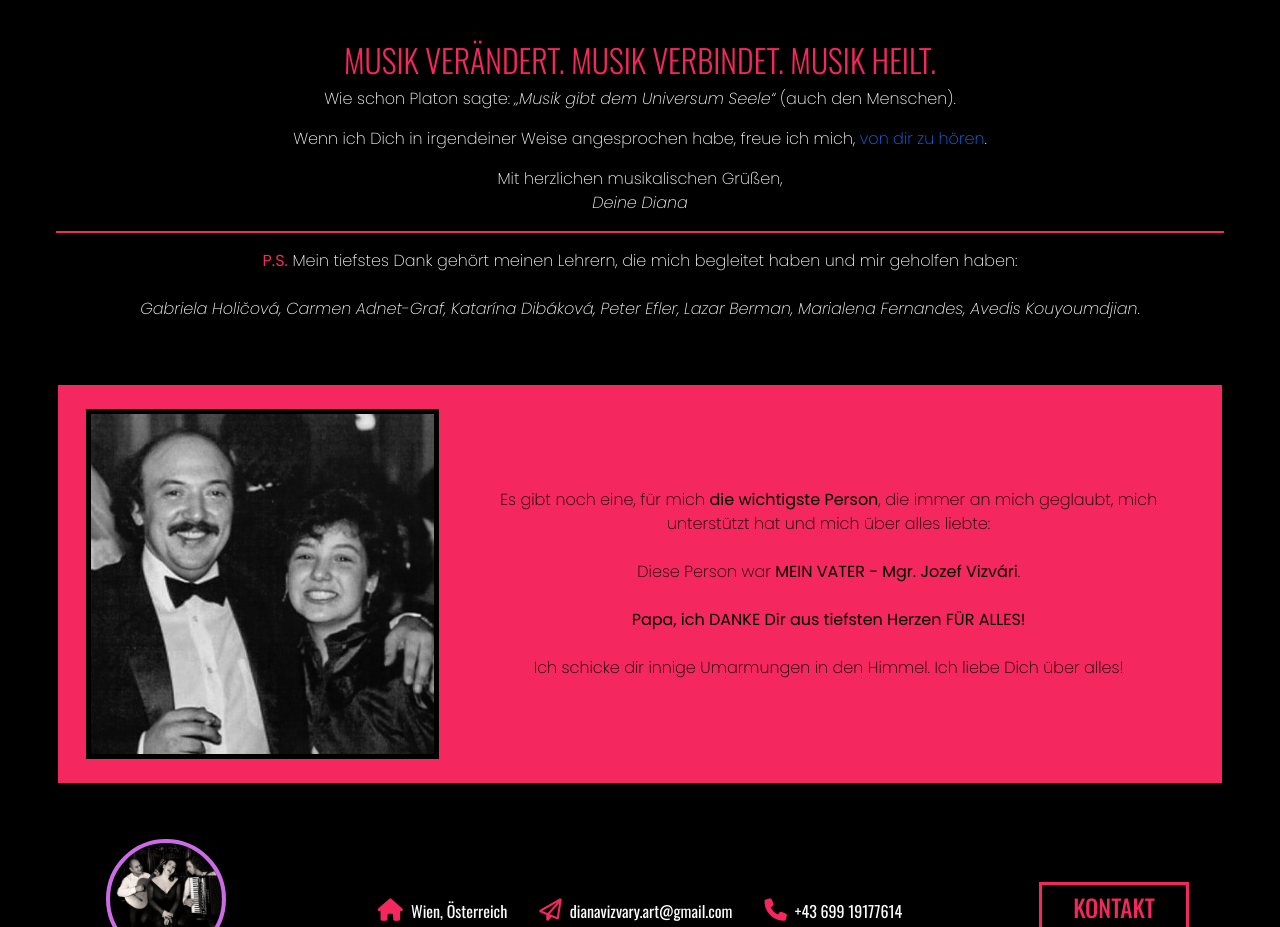
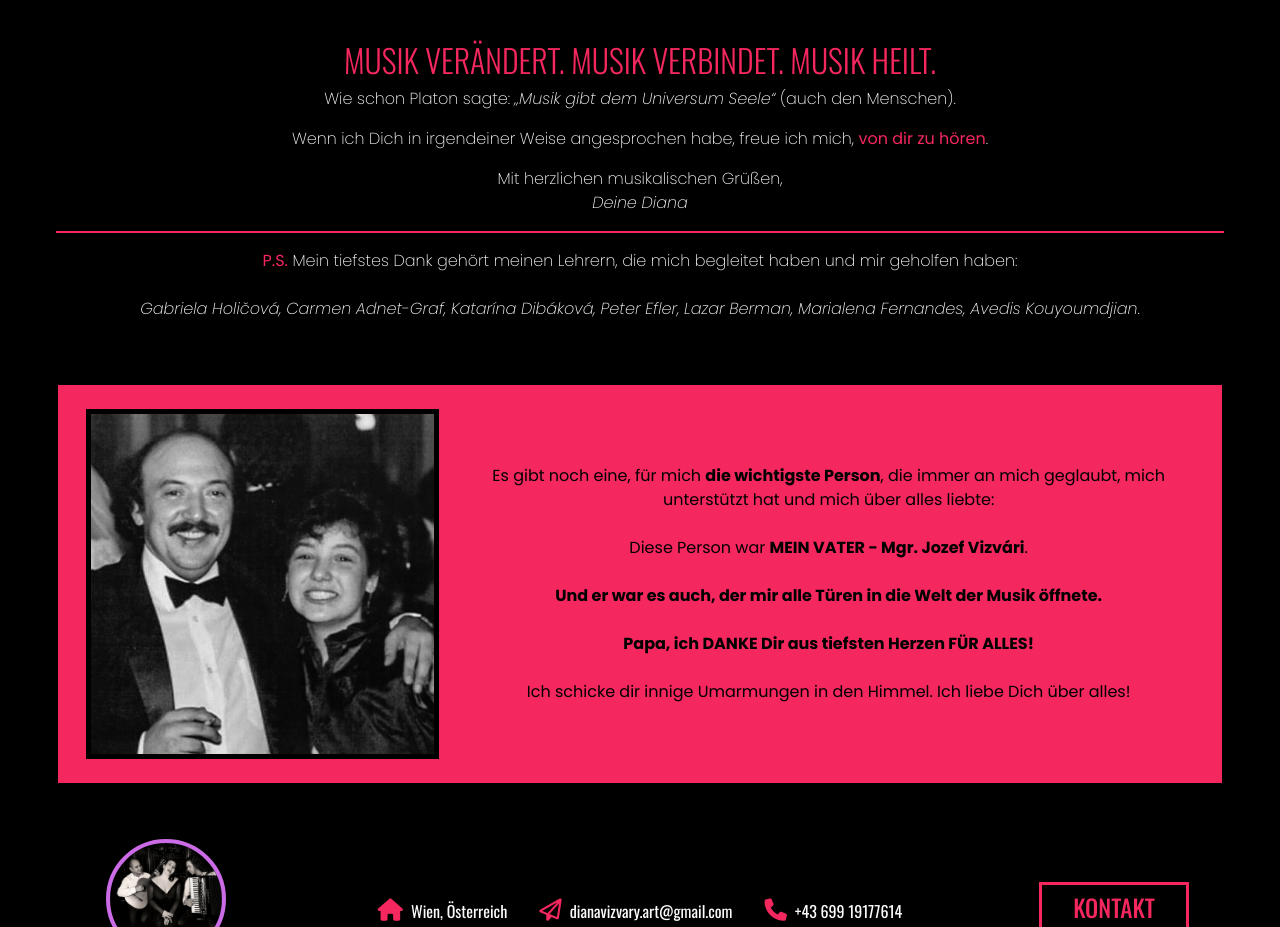
Before and after one commit to iliana-marquez/diana-angular-app, an Angular app: page /about in a window 1280 px wide. Shown: the part 3480-4407 px from the top of the page. Built offline with nearby package versions, Linux system fonts and the light colour scheme; no server answers.

Commit message:
Add hover effect to contact inline in about last section

```diff
--- a/src/app/about/about.component.css
+++ b/src/app/about/about.component.css
@@ -0,0 +1,19 @@
+.contact-inline {
+    position: relative;
+    display: inline-block;
+}
+
+.contact-inline::after {
+    content: '';
+    position: absolute;
+    bottom: 0;
+    left: 0;
+    width: 0;
+    height: 0.1px;
+    background-color: var(--highlight-secondary-color);
+    transition: width 0.3s ease-in-out;
+}
+
+.contact-inline:hover::after {
+    width: 100%;
+}
--- a/src/app/about/about.component.html
+++ b/src/app/about/about.component.html
@@ -97,7 +97,7 @@
           <h2 class="block-title hl-secondary-color-title">Musik verändert. Musik verbindet. Musik heilt.</h2>
           <p>Wie schon Platon sagte: <i>„Musik gibt dem Universum Seele“</i> (auch den Menschen).
           </p>
-          <p>Wenn ich Dich in irgendeiner Weise angesprochen habe, freue ich mich, <a href="contact.html">von dir zu hören</a>.
+          <p>Wenn ich Dich in irgendeiner Weise angesprochen habe, freue ich mich, <a class="ps-color contact-inline" routerLink="/contact"><b>von dir zu hören</b></a>.
           </p>
           <p>Mit herzlichen musikalischen Grüßen,<br>
             <i>Deine Diana</i>
@@ -112,7 +112,10 @@
             </div>
           </div>
           <div class="col-12 col-md-8 d-flex flex-column justify-content-center">
-            <p class="m-0 p-1 p-md-3">Es gibt noch eine, für mich <b>die wichtigste Person</b>, die immer an mich geglaubt, mich unterstützt hat und mich über alles liebte:<br><br> Diese Person war <b>MEIN VATER - Mgr. Jozef Vizvári</b>.<br><br>
+            <p class="m-0 p-1 p-md-3" style="font-weight: 400;">Es gibt noch eine, für mich <b>die wichtigste Person</b>, die immer an mich geglaubt, mich unterstützt hat und mich über alles liebte:<br><br> Diese Person war <b>MEIN VATER - Mgr. Jozef Vizvári</b>.<br><br>
+
+            <b>Und er war es auch, der mir alle Türen in die Welt der Musik öffnete.</b><br><br>
+
             <b>Papa, ich DANKE Dir aus tiefsten Herzen FÜR ALLES!</b> <br><br>
             Ich schicke dir innige Umarmungen in den Himmel. Ich liebe Dich über alles!
             </p>
```
